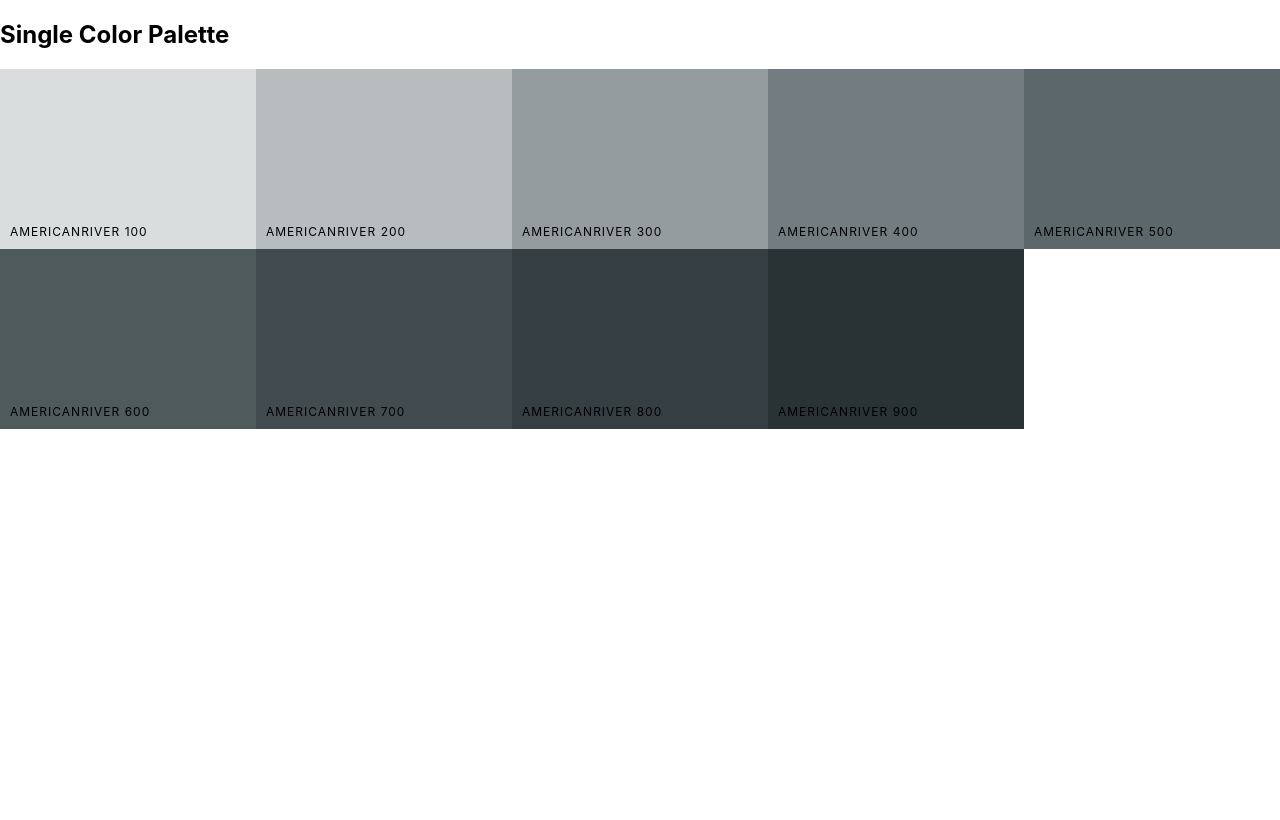
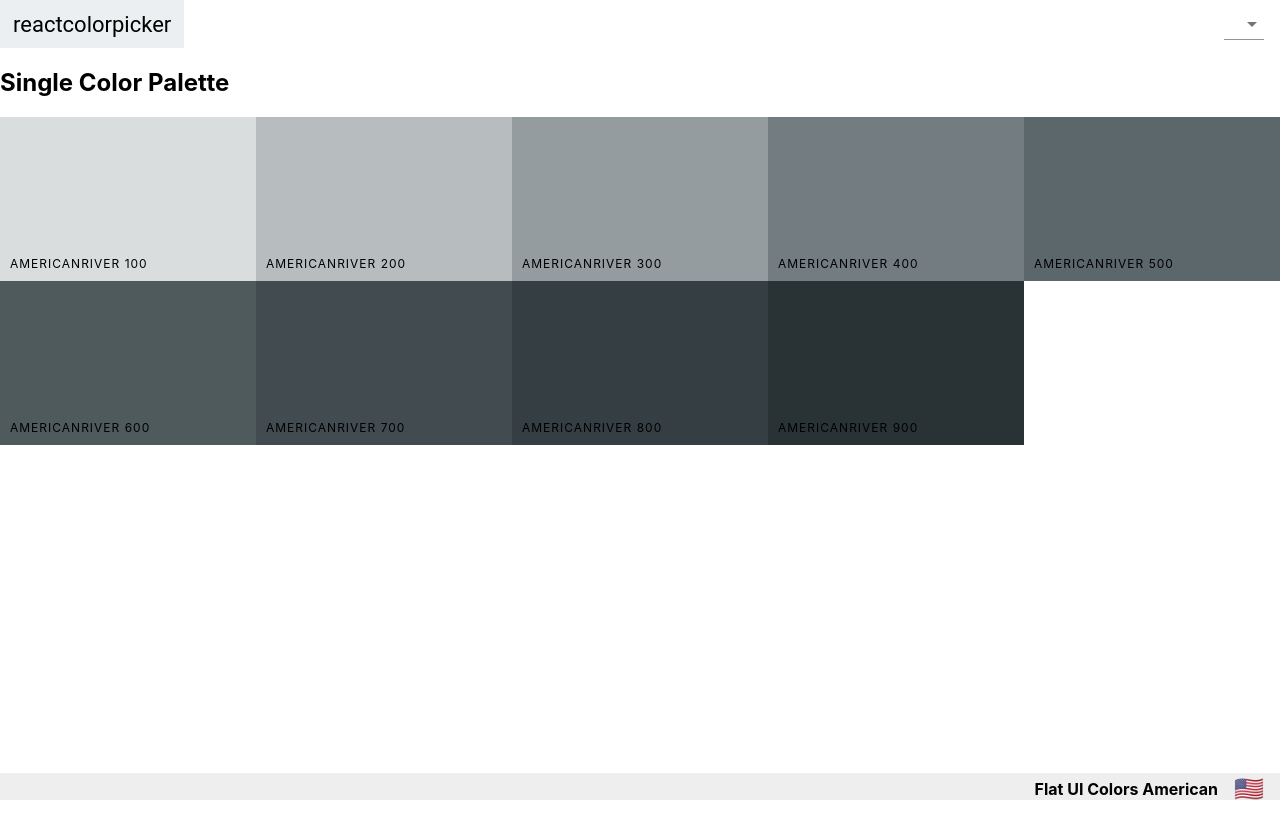
Before and after one commit to JasonDollar/color-picker-project, a React (Create React App) app: page /palette/flat-ui-colors-american/americanriver in a window 1280 px wide. Built offline with nearby package versions, Linux system fonts and the light colour scheme.

Commit message:
add Navbar and Footer to SingleColor

```diff
--- a/src/components/MiniPalette.js
+++ b/src/components/MiniPalette.js
@@ -1,7 +1,6 @@
 import React from 'react'
 import PropTypes from 'prop-types'
 import styled from 'styled-components'
-import { withStyles } from '@material-ui/styles'
 
 const MiniPaletteContainer = styled.div`
   background: white;
--- a/src/components/Navbar.js
+++ b/src/components/Navbar.js
@@ -65,14 +65,16 @@ const SliderContainer = styled.div`
 `
 
 const Navbar = ({
-  level, changeSliderLevel, handleSelectChange, format,
+  level, changeSliderLevel, handleSelectChange, format, showingAllColors,
 }) => {
+  console.log(format)
   const [openSnackbar, toggleOpenSnackbar] = useState(false)
   return (
     <Header>
       <div className="logo">
         <Link to="/">reactcolorpicker</Link>
       </div>
+      {showingAllColors && (
         <div className="slider-container">
           <span>Level: {level}</span>
           <SliderContainer>
@@ -85,6 +87,7 @@ const Navbar = ({
           />
           </SliderContainer>
         </div>
+      )}
       <div value={format} className="select-container">
         <Select onChange={e => {
           handleSelectChange(e)
@@ -118,8 +121,15 @@ const Navbar = ({
 export default Navbar
 
 Navbar.propTypes = {
-  level: PropTypes.number.isRequired,
-  changeSliderLevel: PropTypes.func.isRequired,
+  level: PropTypes.number,
+  changeSliderLevel: PropTypes.func,
   handleSelectChange: PropTypes.func.isRequired,
   format: PropTypes.string.isRequired,
+  showingAllColors: PropTypes.bool,
 }
+
+Navbar.defaultProps = {
+  showingAllColors: true,
+  level: 500,
+  changeSliderLevel: null,
+}
--- a/src/components/Palette.js
+++ b/src/components/Palette.js
@@ -2,6 +2,7 @@ import React, { useState } from 'react'
 import styled from 'styled-components'
 import PropTypes from 'prop-types'
 import Navbar from './Navbar'
+import PaletteFooter from './PaletteFooter'
 
 import ColorBox from './ColorBox'
 
@@ -12,19 +13,6 @@ const PaletteDiv = styled.div`
   }
 `
 
-const Footer = styled.footer`
-  background: #eee;
-  height: 4vh;
-  display: flex;
-  justify-content: flex-end;
-  align-items: center;
-  font-weight: bold;
-
-  & .emoji {
-    font-size: 1.5rem;
-    margin: 0 1rem;
-  }
-`
 
 
 const Palette = ({ palette }) => {
@@ -49,10 +37,7 @@ const Palette = ({ palette }) => {
           />
         ))}
       </div>
-      <Footer>
-        {palette.paletteName}
-        <span className="emoji">{palette.emoji}</span>
-      </Footer>
+      <PaletteFooter paletteName={palette.paletteName} emoij={palette.emoji} />
     </PaletteDiv>
   )
 }
--- /dev/null
+++ b/src/components/PaletteFooter.js
@@ -0,0 +1,34 @@
+import React from 'react'
+import PropTypes from 'prop-types'
+
+import styled from 'styled-components'
+
+const Footer = styled.footer`
+  background: #eee;
+  height: 4vh;
+  display: flex;
+  justify-content: flex-end;
+  align-items: center;
+  font-weight: bold;
+
+  & .emoji {
+    font-size: 1.5rem;
+    margin: 0 1rem;
+  }
+`
+
+const PaletteFooter = ({ paletteName, emoji }) => {
+  return (
+    <Footer>
+        {paletteName}
+        <span className="emoji">{emoji}</span>
+    </Footer>
+  )
+}
+
+export default PaletteFooter
+
+PaletteFooter.propTypes = {
+  paletteName: PropTypes.string.isRequired,
+  emoji: PropTypes.string.isRequired,
+}
--- a/src/components/SinglePalette.js
+++ b/src/components/SinglePalette.js
@@ -2,18 +2,20 @@ import React, { useState } from 'react'
 import PropTypes from 'prop-types'
 import styled from 'styled-components'
 import ColorBox from './ColorBox'
+import Navbar from './Navbar'
+import PaletteFooter from './PaletteFooter'
 
 const Container = styled.div`
-  min-height: 100vh;
+  height: 100vh;
 
   .colors {
-    height: 90vh;
+    height: 82vh;
   }
 `
 
 
 const SinglePalette = ({ palette, colorId }) => {
-  console.log(palette)
+  const [format, setFormat] = useState('hex')
 
   const gatherShades = (paletteArr, colorToFilterBy) => {
     let shades = []
@@ -30,13 +32,15 @@ const SinglePalette = ({ palette, colorId }) => {
   console.log(colors)
   return (
     <Container>
+      <Navbar format={format} handleSelectChange={e => setFormat(e.target.value)} showingAllColors={false} />
       <h2>Single Color Palette</h2>
       <div className="colors">
 
         {colors.map(item => (
-          <ColorBox key={item.id + item.hex} id={item.id} name={item.name} background={item.hex} showLink={false} />
+          <ColorBox key={item.id + item.hex} id={item.id} name={item.name} background={item[format]} showLink={false} />
         ))}
       </div>
+      <PaletteFooter paletteName={palette.paletteName} emoji={palette.emoji} />
     </Container>
   )
 }
```
Lines whose indentation alone changed are shown as unchanged.
